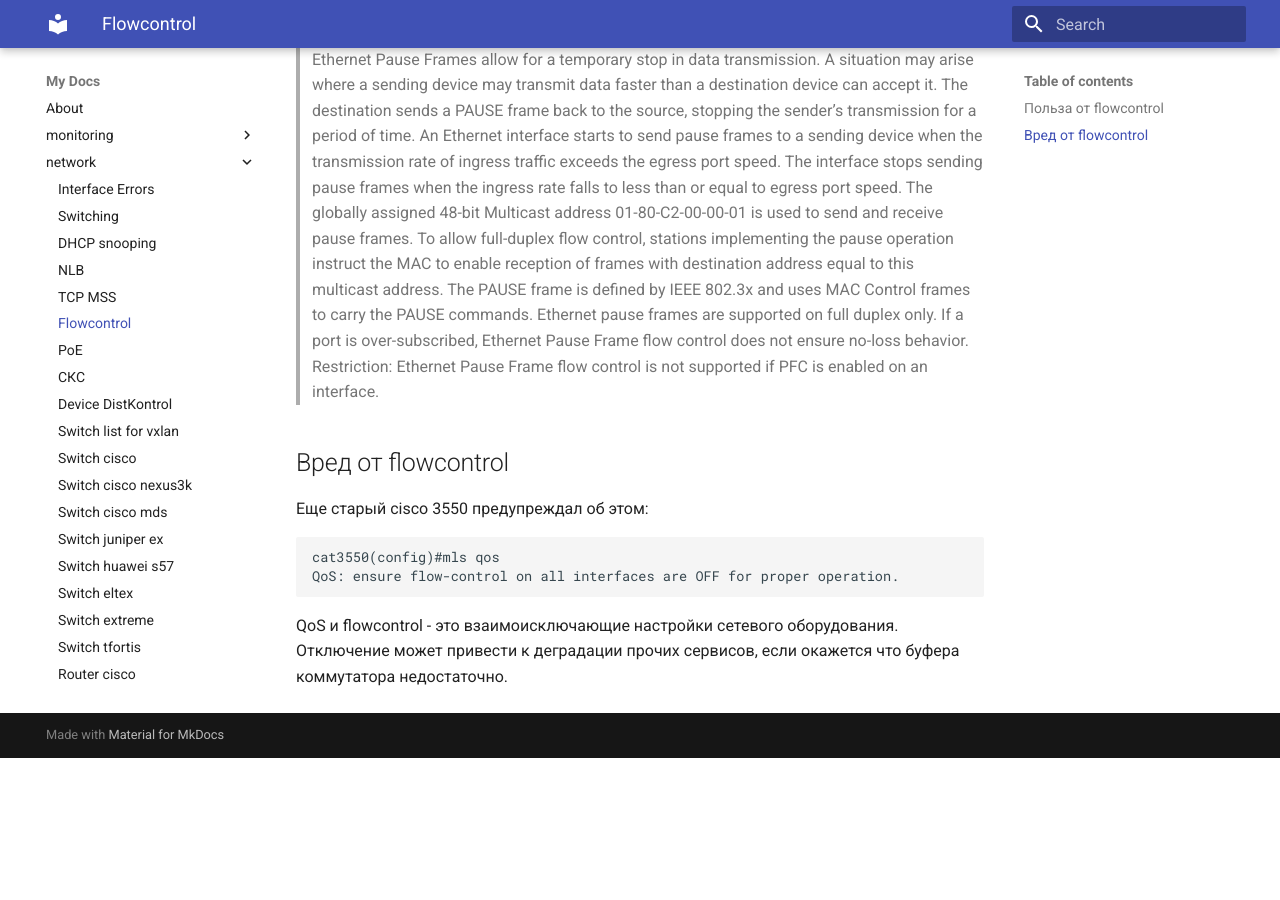
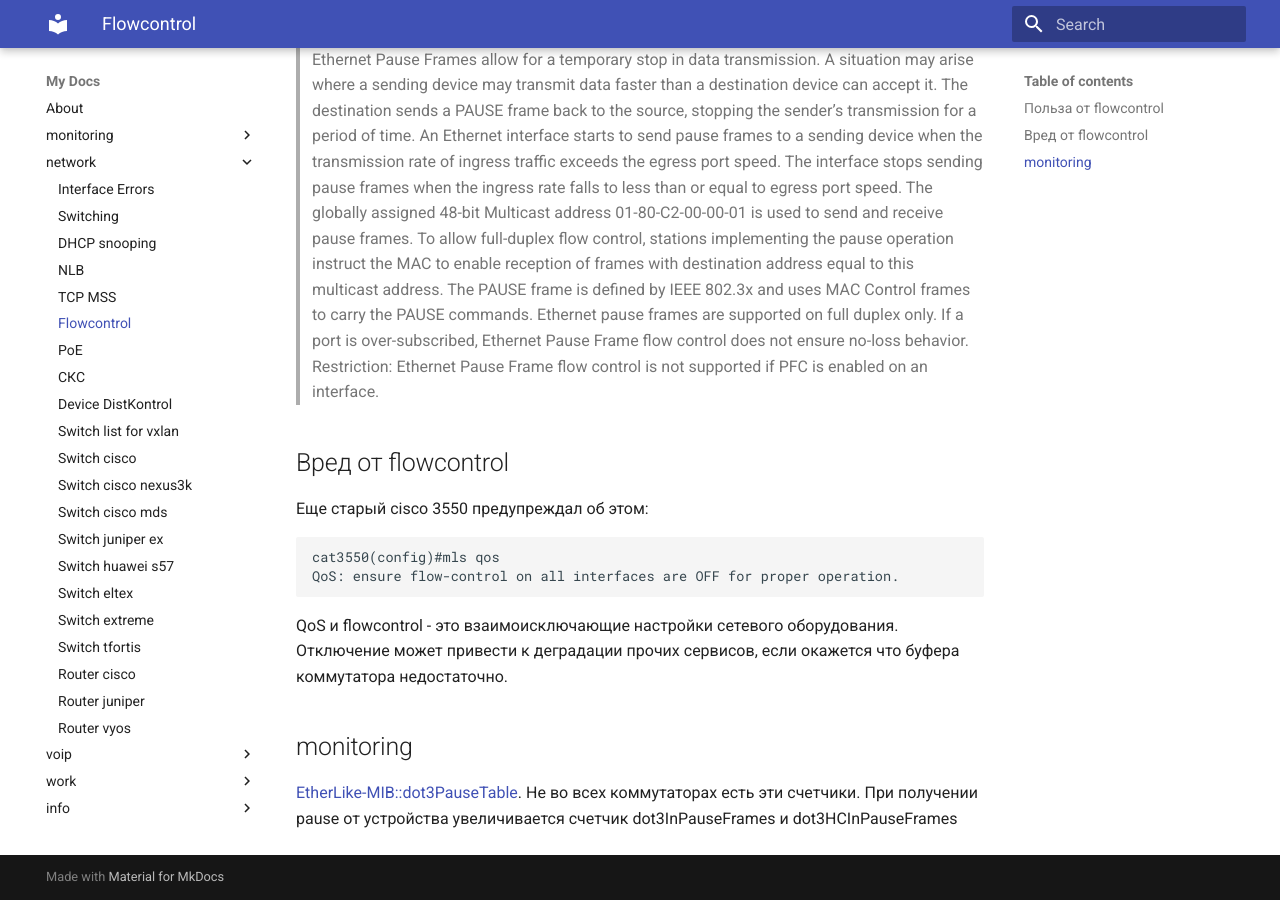
Before and after one commit to v98765/v98765.github.io, an MkDocs documentation site: the page built from docs/network/flowcontrol.md, in a window 1280 px wide and 900 px high, scrolled down 686 px. Built offline with MkDocs 1.6.1 and Material for MkDocs 9.7.7, drawn with Linux system fonts in a browser that asks for light colours; before the commit the page ends 1444 px from its top, so only the background shows below that.

Commit message:
network/flowcontrol.md snmp mib

````diff
--- a/docs/network/flowcontrol.md
+++ b/docs/network/flowcontrol.md
@@ -26,3 +26,9 @@ QoS: ensure flow-control on all interfaces are OFF for proper operation.
 ```
 QoS и flowcontrol - это взаимоисключающие настройки сетевого оборудования.
 Отключение может привести к деградации прочих сервисов, если окажется что буфера коммутатора недостаточно.
+
+
+## monitoring
+
+[EtherLike-MIB::dot3PauseTable](http://www.circitor.fr/Mibs/Html/E/EtherLike-MIB.php#dot3PauseTable). Не во всех коммутаторах есть эти счетчики.
+При получении pause от устройства увеличивается счетчик dot3InPauseFrames и dot3HCInPauseFrames
````
